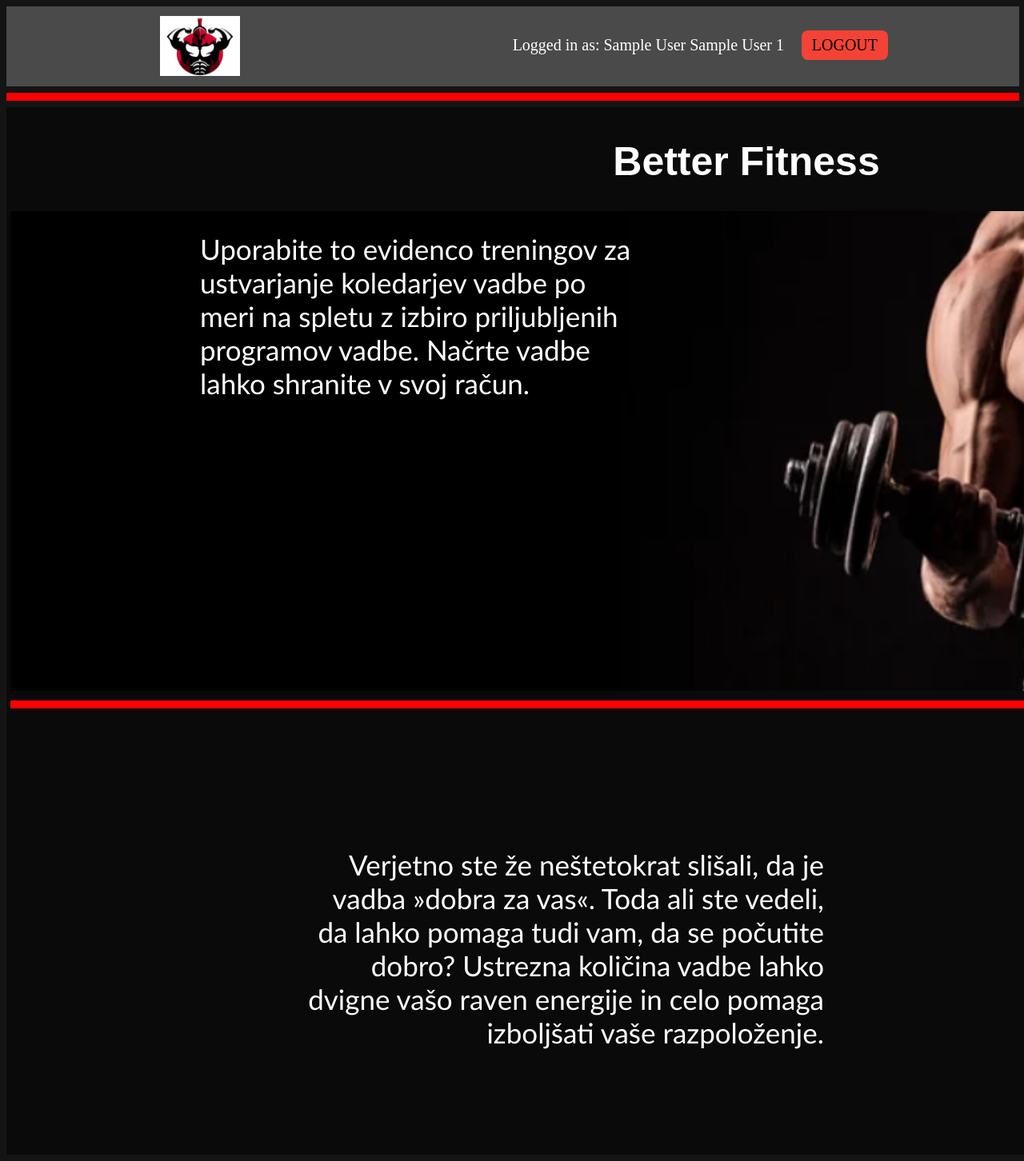
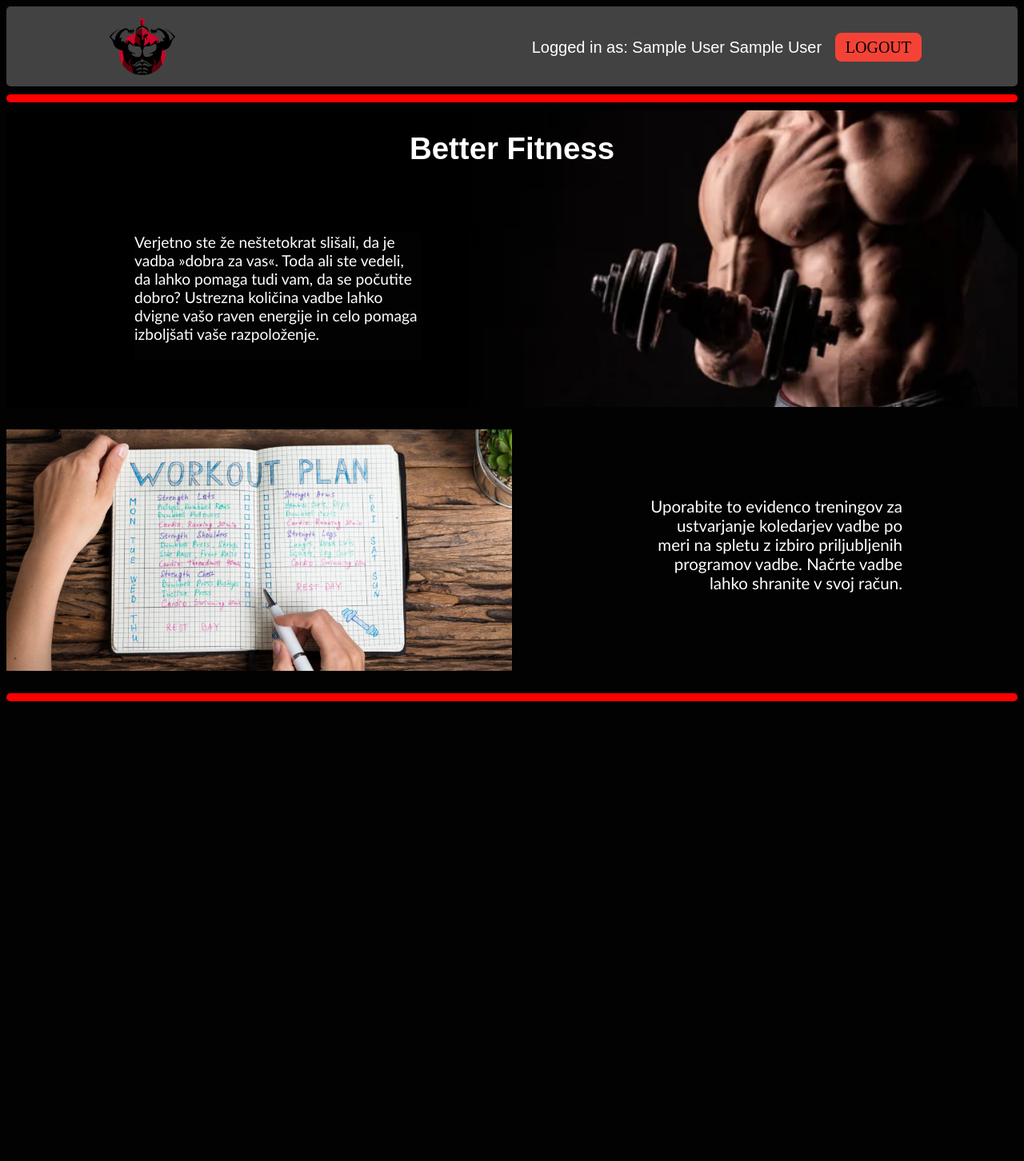
Before and after one commit to GhostGapy/Evidenca_Treningov, a PHP site: page / in a window 1280 px wide; the page is wider, and only the part inside the window is pictured. Shown: that part at 80% size. After the commit the page ends 877 px from the top of that part, so only its background shows below. Run offline with PHP 8.4, Linux system fonts and the light colour scheme; the visitor is signed in with stand-in values (Sample User, id 1).

Commit message:
new commit

```diff
--- /dev/null
+++ b/CSS/CSS_index-1.css
@@ -0,0 +1,121 @@
+html{
+    background-color: #020202;
+    color: white;
+    font-family: sans-serif;
+}
+
+#topbar{
+    background-color: #424242;
+    width: 100%;
+    height: 100px;
+    border-radius: 5px;
+}
+
+#logo1top{
+    top: 20px;
+    left: 10%;
+    position: absolute;
+}
+
+.loginbtn{
+    display: inline-block;
+    position: absolute;
+    background-color: #1b1b1b;
+    color: #ffffff;
+    padding: 7px 13px;
+    text-align: center;
+    text-decoration: none;
+    border-radius: 8px;
+    font-size: 20px;
+    font-family: none;
+    margin-top: 35px;
+    right: 10%;
+}
+
+#loggedbartext{
+    right: 10%;
+    padding: 40px 0;
+    font-size: 20px;
+    position: absolute;
+}
+
+.logoutbtn{
+    background-color: #f44336;
+    color: #000000;
+    padding: 7px 13px;
+    text-align: center;
+    text-decoration: none;
+    border-radius: 8px;
+    font-size: 20px;
+    font-family: none;
+}
+
+.loginbtn:hover{
+    background-color: #7a7a7a;
+}
+
+.logoutbtn:hover{
+    background-color: #8b1d1d;
+}
+
+#redline{
+    margin-top: 10px;
+    background-color: #FF0000;
+    width: 100%;
+    height: 10px;
+    border-radius: 5px;
+}
+
+#indeximg2{
+    width: 100%;
+    height: 600px;
+}
+
+h1{
+    font-size: 3vw;
+    text-align: center;
+}
+
+#box1{
+    display: inline-block;
+    width: 100%;
+    margin-top: 10px;
+    background-image: url("../Slike/indeximg2.png");
+    background-repeat: no-repeat;
+    background-size: 110%;
+    height: 29vw;
+}
+
+#textbox1{
+    display: inline-block;
+    margin-top: 4.5vw;
+    width: 28vw;
+    height: 12.5vw;
+    margin-left: 12.5vw;
+    background-color: #020202;
+    font-size: 1.5vw;
+    text-align: left;
+    font-family:'Gill Sans', 'Gill Sans MT', Calibri, 'Trebuchet MS', sans-serif;
+}
+
+#box2{
+    display: inline-block;
+    width: 100%;
+    margin-top: 2.2vw;
+    background-image: url("../Slike/workout_plan.jpg");
+    background-repeat: no-repeat;
+    background-size: 50%;
+    height: 25vw;
+}
+
+#textbox2{
+    display: inline-block;
+    margin-top: 6.5vw;
+    width: 25vw;
+    height: 12.5vw;
+    margin-left: 62.5vw;
+    background-color: #020202;
+    font-size: 1.6vw;
+    text-align: right;
+    font-family:'Gill Sans', 'Gill Sans MT', Calibri, 'Trebuchet MS', sans-serif;
+}
--- a/index.php
+++ b/index.php
@@ -6,42 +6,12 @@
     <meta http-equiv="X-UA-Compatible" content="IE=edge">
     <meta name="viewport" content="width=device-width, initial-scale=1.0">
     <title>Better Fitness</title>
-    <link rel="stylesheet" href="CSS/CSS-1.css">
-    <link rel="stylesheet" href="CSS/textboxes.css">
-    <style>
-        html{
-            background-color: rgb(20, 20, 20);
-            color: white
-        }
-    </style>
+    <link rel="stylesheet" href="CSS/CSS_index-1.css">
+    <!--<link rel="stylesheet" href="CSS/textboxes.css">-->
 </head>
 <body>
     <div id="topbar">
-        <hr style="width:100%" size="100" color="gray">  <!--Top bar-->
-    </div>
-    <div id="logo1top">
-        <a href="index.php"><img id="logo1" src="Slike/fitness logo.png" alt="No image to load" width="100" height="75"></a> <!--Logo-->
-    </div>
-        <hr style="width:100%" size="10" color=red>  <!--1. rdeca crta-->
-    <div id="inlineblock">
-        <div id="indexdiv">
-            <h1>Better Fitness</h1><!--Naslov-->
-            <img id="indeximg2" src="Slike/indeximg2.png" alt="No image to load" width="100%" height="600px"><!--Naslovna slika-->
-            <div id="textbox1">
-                Uporabite to evidenco treningov za ustvarjanje koledarjev
-                vadbe po meri na spletu z izbiro priljubljenih programov vadbe. <!--Naslovni text 1-->
-                Načrte vadbe lahko shranite v svoj račun.
-            </div>
-        </div>
-        <hr style="width:100%" size="10" color=red> <!--2. rdeca crta-->
-    </div>
-    <div id='textbox2' align="right">
-            Verjetno ste že neštetokrat slišali, da je vadba »dobra za vas«.
-            Toda ali ste vedeli, da lahko pomaga tudi vam, da se počutite dobro? <!--Naslovni text 2-->
-            Ustrezna količina vadbe lahko dvigne vašo raven energije in celo pomaga
-            izboljšati vaše razpoloženje.
-        </div>
-        <?php
+    <?php
         if(!isset($_SESSION['name']))
         {
             echo "<div id='loginButton'>
@@ -49,11 +19,32 @@
         }
         else
         {
-            echo ("<div id='loggedbartext'>Logged in as: ".$_SESSION['name']." ".$_SESSION['surname']." ".$_SESSION['id']."</div>");
-            echo (" <div id='logoutButton'>
-                        <a class='logoutbtn' href='logout.php'>LOGOUT</a>
-                    </div>");
+            echo ("<div id='loggedbartext'>Logged in as: ".$_SESSION['name']." ".$_SESSION['surname']." &nbsp; <a class='logoutbtn' href='logout.php'>LOGOUT</a></div>");
         }
-    ?>
+    ?><!--Top bar-->
+    <div id="logo1top">
+        <a href="index.php"><img id="logo1" src="Slike/fitnessLogo.png" alt="No image to load" width="100" height="75"></a>
+    </div>
+    </div>
+    <div id="redline"></div>
+    <div id="box1">
+        <h1>Better Fitness</h1><!--Naslov-->
+        <!--<img id="indeximg2" src="Slike/indeximg2.png" alt="No image to load">--><!--Naslovna slika-->
+        <div id="textbox1">
+            Verjetno ste že neštetokrat slišali, da je vadba »dobra za vas«.
+            Toda ali ste vedeli, da lahko pomaga tudi vam, da se počutite dobro? <!--Naslovni text 2-->
+            Ustrezna količina vadbe lahko dvigne vašo raven energije in celo pomaga
+            izboljšati vaše razpoloženje.
+        </div>
+    </div>
+
+    <div id="box2">
+        <div id='textbox2'>
+            Uporabite to evidenco treningov za ustvarjanje koledarjev
+            vadbe po meri na spletu z izbiro priljubljenih programov vadbe. <!--Naslovni text 1-->
+            Načrte vadbe lahko shranite v svoj račun.
+        </div>
+    </div>
+    <div id="redline"></div>
 </body>
 </html>
```
Also changed, not shown: CSS/CSS_login-1.css (added, +122 -0 lines), login.php (+10 -17 lines), Slike/fitnessLogo.png (added), Slike/workout_plan.jpg (added).
